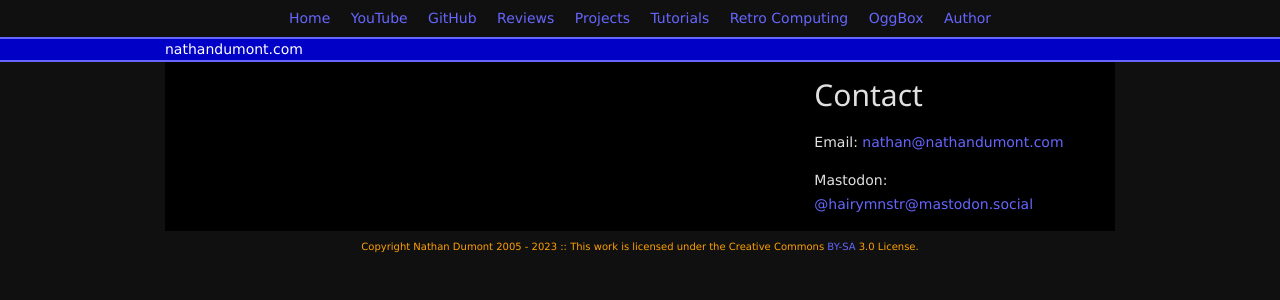
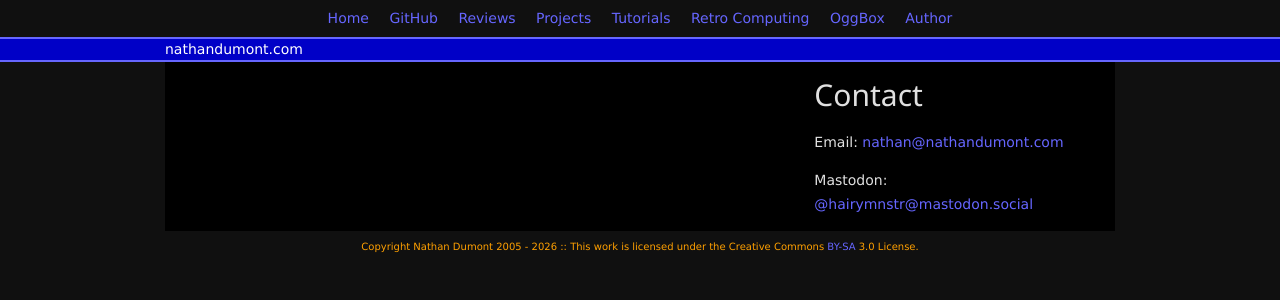
Before and after one commit to hairymnstr/nathandumont, a Django app: template nathandumont/templates/base_nathandumont.com.html in a window 1280 px wide. Shown: the top 300 px of the page. Run offline with Django 3.2, Linux system fonts and the light colour scheme; the template is opened without the code that fills it, so the values that code supplies are empty.

Commit message:
Remove dead youtube link and update copyright

```diff
--- a/nathandumont/templates/base_nathandumont.com.html
+++ b/nathandumont/templates/base_nathandumont.com.html
@@ -12,7 +12,6 @@
     <span id='page_header'>{% block area %}{% endblock %}</span>
     <nav class='w3-topnav nd-nav'>
       <a href='/'>Home</a>
-      <a href='http://www.youtube.com/user/nathandumontdotcom/featured'>YouTube</a>
       <a href='https://github.com/hairymnstr'>GitHub</a>
       <a href='/section/reviews'>Reviews</a>
       <a href='/section/projects'>Projects</a>
@@ -31,7 +30,7 @@
       </div>
     </div>
     <footer>
-      <p class='copyright'>Copyright Nathan Dumont 2005 - 2023 :: This work is licensed under the Creative Commons <a href='http://creativecommons.org/licenses/by-sa/3.0/'>BY-SA</a> 3.0 License.</p>
+      <p class='copyright'>Copyright Nathan Dumont 2005 - 2026 :: This work is licensed under the Creative Commons <a href='http://creativecommons.org/licenses/by-sa/3.0/'>BY-SA</a> 3.0 License.</p>
     </footer>
   </body>
 </html>
```
